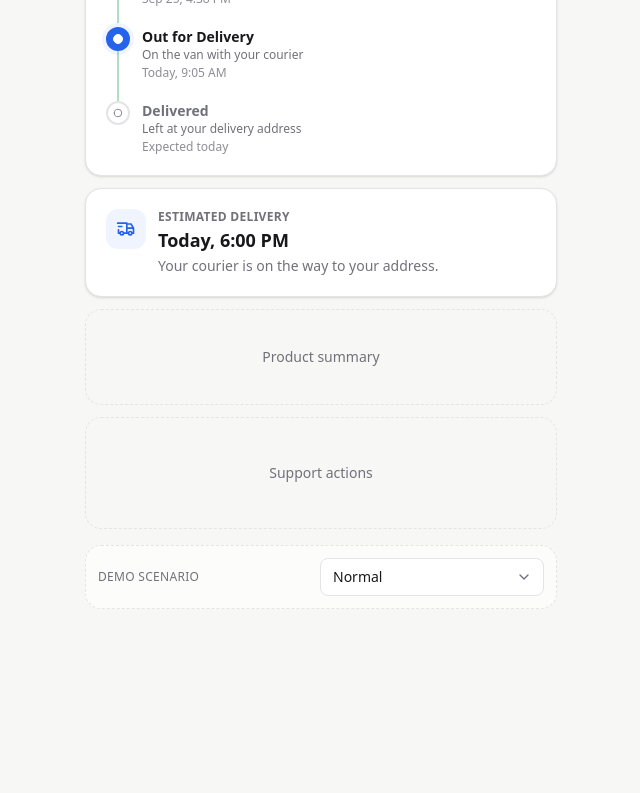
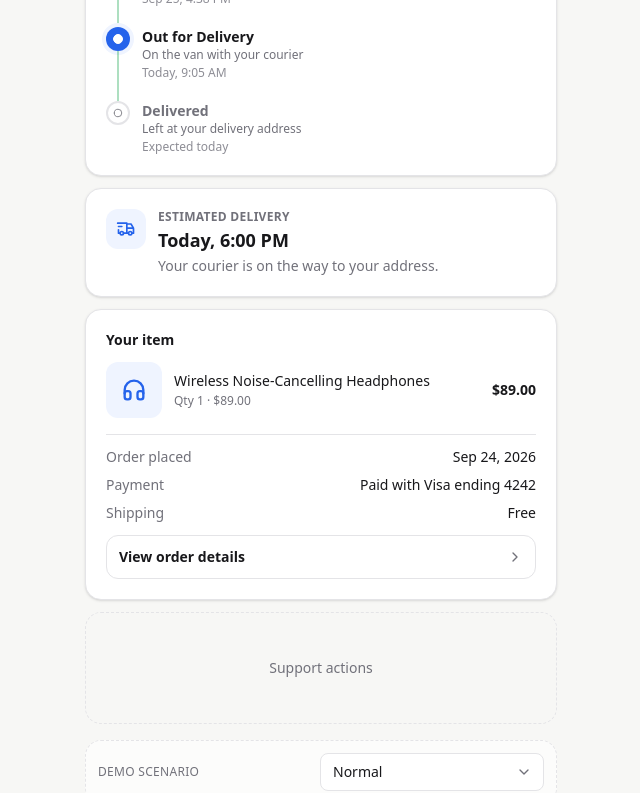
Before and after one commit to jumana-rahman/Order-Tracking-Screen, a React (Vite) app: page / in a window 1280 px wide. Shown: the part 419-1212 px from the top of the page, without its empty margins (319-959 px from the left). Before the commit the page ends 1068 px from the top, so only its background shows below. Built offline with nearby package versions, Linux system fonts and the light colour scheme.

Commit message:
add the product summary card and the order details modal

```diff
--- a/src/App.jsx
+++ b/src/App.jsx
@@ -2,7 +2,9 @@ import { useEffect, useRef, useState } from 'react'
 import { TbChevronDown, TbRefresh } from 'react-icons/tb'
 import DeliveryInfo from './components/DeliveryInfo'
 import DeliveryTimeline from './components/DeliveryTimeline'
+import Modal from './components/Modal'
 import OrderHeader from './components/OrderHeader'
+import ProductSummary from './components/ProductSummary'
 import StatusBadge from './components/StatusBadge'
 import { orders, SCENARIOS } from './data/orders'
 
@@ -56,6 +58,35 @@ function ScenarioPicker({ value, onChange }) {
   )
 }
 
+function OrderDetails({ order }) {
+  const rows = [
+    ['Order ID', order.id],
+    ['Quantity', String(order.product.quantity)],
+    ['Payment', order.payment],
+    ['Subtotal', order.totals.subtotal],
+    ['Shipping', order.totals.shipping],
+    ['Total', order.totals.total],
+  ]
+
+  return (
+    <dl className="space-y-3 text-sm">
+      {rows.map(([label, value], index) => (
+        <div
+          key={label}
+          className={`flex justify-between gap-4 ${
+            index === rows.length - 1
+              ? 'border-t border-line pt-3 font-semibold'
+              : ''
+          }`}
+        >
+          <dt className="text-muted">{label}</dt>
+          <dd className="text-right font-medium">{value}</dd>
+        </div>
+      ))}
+    </dl>
+  )
+}
+
 function Placeholder({ label, className = '' }) {
   return (
     <div
@@ -71,6 +102,7 @@ export default function App() {
   const [phase, setPhase] = useState('loading')
   const [attempt, setAttempt] = useState(0)
   const [reload, setReload] = useState(0)
+  const [dialog, setDialog] = useState(null)
   const [announcement, setAnnouncement] = useState('')
   const lastOrder = useRef('normal')
   const initial = useRef({ scenario, attempt })
@@ -93,6 +125,7 @@ export default function App() {
       const next = readScenario()
       setScenario(next)
       setAttempt(0)
+      setDialog(null)
       setPhase(phaseFor(next, 0))
       setAnnouncement(`Showing ${labelFor(next)} scenario`)
     }
@@ -111,6 +144,7 @@ export default function App() {
     pushUrl(next)
     setScenario(next)
     setAttempt(0)
+    setDialog(null)
     setPhase(phaseFor(next, 0))
     setAnnouncement(`Showing ${labelFor(next)} scenario`)
   }
@@ -120,6 +154,7 @@ export default function App() {
     pushUrl(next)
     setScenario(next)
     setAttempt(1)
+    setDialog(null)
     setPhase('loading')
     setReload((value) => value + 1)
   }
@@ -151,7 +186,10 @@ export default function App() {
               <Placeholder label="No tracking data" className="h-40 w-full" />
             )}
             <DeliveryInfo eta={order.eta} delayed={order.status === 'delayed'} />
-            <Placeholder label="Product summary" className="h-24 w-full" />
+            <ProductSummary
+              order={order}
+              onViewDetails={() => setDialog('details')}
+            />
             <Placeholder label="Support actions" className="h-28 w-full" />
           </div>
         ) : (
@@ -174,6 +212,15 @@ export default function App() {
 
         <ScenarioPicker value={scenario} onChange={chooseScenario} />
       </main>
+
+      <Modal
+        open={dialog === 'details'}
+        title="Order details"
+        description={order ? `Placed ${order.placedOn}` : null}
+        onClose={() => setDialog(null)}
+      >
+        {order && <OrderDetails order={order} />}
+      </Modal>
     </div>
   )
 }
--- /dev/null
+++ b/src/components/Modal.jsx
@@ -0,0 +1,93 @@
+import { useEffect, useId, useRef } from 'react'
+import { TbX } from 'react-icons/tb'
+
+const FOCUSABLE =
+  'a[href], button:not([disabled]), input, select, textarea, [tabindex]:not([tabindex="-1"])'
+
+export default function Modal({ open, title, description, onClose, children }) {
+  const panelRef = useRef(null)
+  const closeRef = useRef(null)
+  const titleId = useId()
+
+  useEffect(() => {
+    if (!open) return
+
+    const previouslyFocused = document.activeElement
+    const { overflow } = document.body.style
+    document.body.style.overflow = 'hidden'
+    closeRef.current?.focus()
+
+    function onKeyDown(event) {
+      if (event.key === 'Escape') {
+        event.stopPropagation()
+        onClose()
+        return
+      }
+      if (event.key !== 'Tab') return
+
+      const nodes = panelRef.current?.querySelectorAll(FOCUSABLE)
+      if (!nodes?.length) return
+      const first = nodes[0]
+      const last = nodes[nodes.length - 1]
+
+      if (event.shiftKey && document.activeElement === first) {
+        event.preventDefault()
+        last.focus()
+      } else if (!event.shiftKey && document.activeElement === last) {
+        event.preventDefault()
+        first.focus()
+      }
+    }
+
+    document.addEventListener('keydown', onKeyDown)
+
+    return () => {
+      document.removeEventListener('keydown', onKeyDown)
+      document.body.style.overflow = overflow
+      previouslyFocused?.focus?.()
+    }
+  }, [open, onClose])
+
+  if (!open) return null
+
+  return (
+    <div className="fixed inset-0 z-50 flex items-end justify-center sm:items-center">
+      <button
+        type="button"
+        aria-label="Close dialog"
+        onClick={onClose}
+        className="absolute inset-0 animate-[fade-in_150ms_ease-out] bg-ink/40"
+      />
+      <div
+        ref={panelRef}
+        role="dialog"
+        aria-modal="true"
+        aria-labelledby={titleId}
+        className="relative flex max-h-[88dvh] w-full max-w-md animate-[rise-in_180ms_ease-out] flex-col overflow-hidden rounded-t-2xl bg-card shadow-xl sm:rounded-2xl"
+      >
+        <div className="flex items-start justify-between gap-3 border-b border-line p-4">
+          <div className="min-w-0">
+            <h2 id={titleId} className="text-base font-semibold">
+              {title}
+            </h2>
+            {description && (
+              <p className="mt-0.5 text-sm text-pretty text-muted">
+                {description}
+              </p>
+            )}
+          </div>
+          <button
+            ref={closeRef}
+            type="button"
+            onClick={onClose}
+            aria-label="Close"
+            className="-mt-1 -mr-1 flex size-9 shrink-0 items-center justify-center rounded-full text-muted transition-colors hover:bg-black/5"
+          >
+            <TbX aria-hidden="true" className="size-5" />
+          </button>
+        </div>
+        <div className="min-h-0 flex-1 overflow-y-auto p-4">{children}</div>
+      </div>
+    </div>
+  )
+}
--- /dev/null
+++ b/src/components/ProductSummary.jsx
@@ -0,0 +1,54 @@
+import { TbChevronRight } from 'react-icons/tb'
+
+export default function ProductSummary({ order, onViewDetails }) {
+  const { product, totals, payment, placedOn } = order
+  const Icon = product.icon
+
+  return (
+    <section className="rounded-2xl border border-line bg-card p-4 shadow-sm sm:p-5">
+      <h2 className="text-sm font-semibold">Your item</h2>
+
+      <div className="mt-3 flex items-center gap-3">
+        <span
+          aria-hidden="true"
+          className={`flex size-14 shrink-0 items-center justify-center rounded-xl ${product.tint}`}
+        >
+          <Icon className="size-7" />
+        </span>
+        <div className="min-w-0 flex-1">
+          <p className="text-sm leading-5 font-medium text-pretty">
+            {product.name}
+          </p>
+          <p className="mt-0.5 text-xs text-muted">
+            Qty {product.quantity} · {product.price}
+          </p>
+        </div>
+        <p className="shrink-0 text-sm font-semibold">{product.price}</p>
+      </div>
+
+      <dl className="mt-4 space-y-2 border-t border-line pt-3 text-sm">
+        <div className="flex justify-between gap-4">
+          <dt className="text-muted">Order placed</dt>
+          <dd className="text-right font-medium">{placedOn}</dd>
+        </div>
+        <div className="flex justify-between gap-4">
+          <dt className="text-muted">Payment</dt>
+          <dd className="text-right font-medium">{payment}</dd>
+        </div>
+        <div className="flex justify-between gap-4">
+          <dt className="text-muted">Shipping</dt>
+          <dd className="text-right font-medium">{totals.shipping}</dd>
+        </div>
+      </dl>
+
+      <button
+        type="button"
+        onClick={onViewDetails}
+        className="mt-3 flex min-h-11 w-full items-center justify-between gap-2 rounded-xl border border-line px-3 text-sm font-semibold transition-colors hover:bg-canvas"
+      >
+        View order details
+        <TbChevronRight aria-hidden="true" className="size-4 text-muted" />
+      </button>
+    </section>
+  )
+}
--- a/src/index.css
+++ b/src/index.css
@@ -33,3 +33,32 @@
     @apply outline-2 outline-offset-2 outline-accent;
   }
 }
+
+@keyframes fade-in {
+  from {
+    opacity: 0;
+  }
+  to {
+    opacity: 1;
+  }
+}
+
+@keyframes rise-in {
+  from {
+    opacity: 0;
+    transform: translateY(12px) scale(0.98);
+  }
+  to {
+    opacity: 1;
+    transform: translateY(0) scale(1);
+  }
+}
+
+@media (prefers-reduced-motion: reduce) {
+  *,
+  *::before,
+  *::after {
+    animation-duration: 0.01ms !important;
+    transition-duration: 0.01ms !important;
+  }
+}
```
